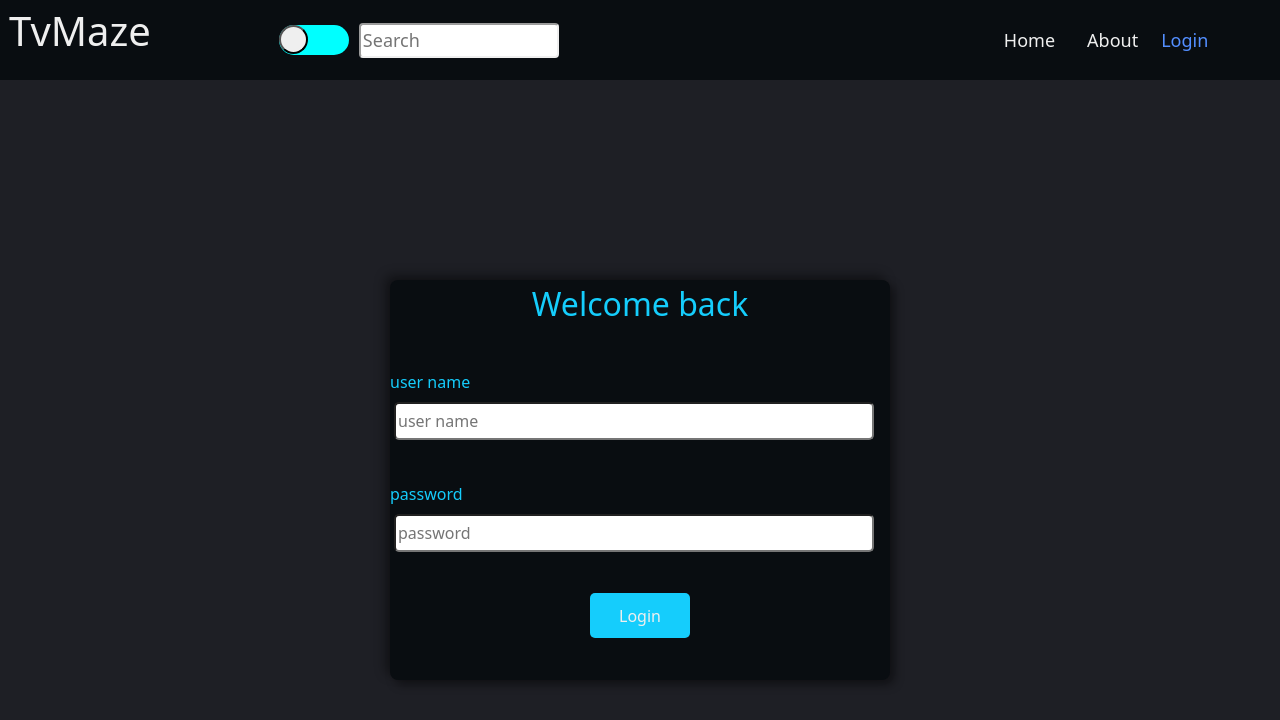
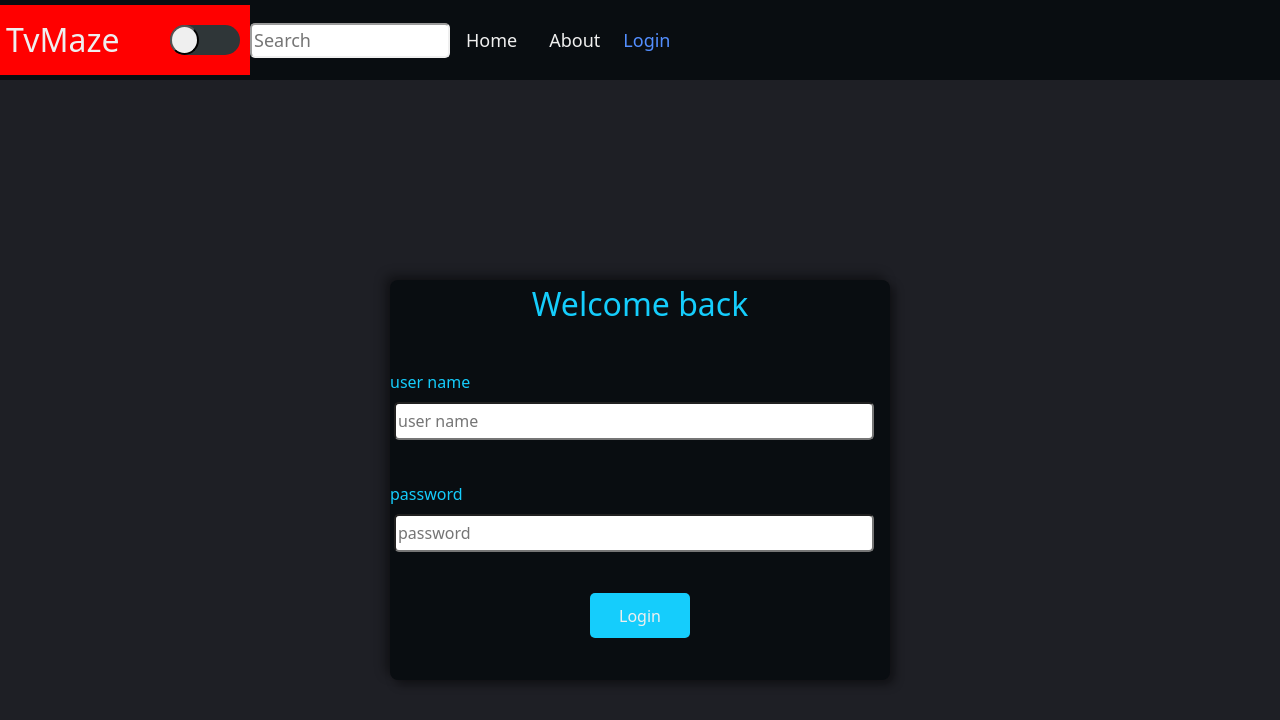
Before and after one commit to pouryaghazizadeh/react-project-simple-1, a React (Create React App) app: page /logIn in a window 1280 px wide. Shown: the top 720 px of the page. Built offline with nearby package versions, Linux system fonts and the light colour scheme.

Commit message:
fix navbar after useeffect

```diff
--- a/src/App.js
+++ b/src/App.js
@@ -1,20 +1,20 @@
+import { Route, Switch } from "react-router-dom";
+import { useState } from "react/cjs/react.development";
+import Aboute from "./component/about/About";
+import Home from "./component/Home";
 import Navbar from "./component/navbar/Navbar";
-import { Switch, Route } from "react-router-dom";
-import Home from "./component/Home";
-import Aboute from "./component/about/About";
-import { useState } from "react/cjs/react.development";
 import PageNotFound from "./component/pageNotFound/PageNotFound";
 import LogIn from "./LogIn/LogIn";
-
 function App() {
   //this function meked for get value from search box
   const getData = (data) => {
     setUpdate(data);
   };
   //this function meked for get mood from Button.jsx
-  const getMood = (clickMood) => {
+  const getMood = ({ clickMood }) => {
     setMood(clickMood);
   };
+
   const [update, setUpdate] = useState(); //this is for update value search box
   const [mood, setMood] = useState(); //this is for update value mood that is light or dark
   return (
@@ -50,7 +50,6 @@ function App() {
 export default App;
 //this object meked for chang mood color to dark and light
 const DarkMood = {
-
   bg: {
     l: { background: "#efefef" },
     d: { background: "#090d11" },
--- a/src/component/Button DarkMood/ButtonMood.jsx
+++ b/src/component/Button DarkMood/ButtonMood.jsx
@@ -1,8 +1,10 @@
 import "./buttonDarkMood.css";
-import { useState } from "react";
+import { useState,useEffect } from "react";
 const Button = ({ getMood }) => {
   const [clickMood, setClickMood] = useState(false);
   getMood(clickMood);
+useEffect(() => {
+}, [])
 
   return (
     <div >
--- a/src/component/Button DarkMood/buttonDarkMood.css
+++ b/src/component/Button DarkMood/buttonDarkMood.css
@@ -1,7 +1,7 @@
 .body-toggel{
     /* position: absolute; */
     margin-right: 10px;
-    background-color: aqua;
+    background-color: #2f3638;
     width: 70px;
     height: 30px;
     border-radius: 44px;
@@ -10,7 +10,7 @@
 
 .button-toggel{
      width: 29px;
-    height: 29px;
+    height: 30px;
     border-radius: 50%;
     outline: none;
     border-color:black;
--- a/src/component/card/Card.jsx
+++ b/src/component/card/Card.jsx
@@ -1,7 +1,7 @@
 import Data from "../db/data.json";
 import "./card.css";
 
-const Card = ({ update,mood,DarkMood }) => {
+const Card = ({ update, mood, DarkMood }) => {
   let tostring = "";
   tostring.concat("", update);
   tostring = tostring.toLocaleLowerCase().toString();
@@ -18,11 +18,23 @@ const Card = ({ update,mood,DarkMood }) => {
   }
 
   return (
-    <div className="container-card" style={mood?DarkMood.bg.d2:DarkMood.bg.l}>
+    <div
+      className="container-card"
+      style={mood ? DarkMood.bg.d2 : DarkMood.bg.l}
+    >
       {FilterDataSearch().map((data, index) => {
+        if (data.length === 0) {
+          return <div style={{display: 'flex',alignItems: 'center',}}>
+            <h2 style ={{color: "red"}}>fffffffffffffffff</h2>
+          </div>;
+        } else {
           return (
-          <div key={index} className="div-cards" style={mood?DarkMood.bg.l:DarkMood.bg.d} >
-            <h2 className="title" style = {mood?DarkMood.c.d:DarkMood.c.l}>
+            <div
+              key={index}
+              className="div-cards"
+              style={mood ? DarkMood.bg.l : DarkMood.bg.d}
+            >
+              <h2 className="title" style={mood ? DarkMood.c.d : DarkMood.c.l}>
                 {data.name}
                 {`S${data.season}E${data.number}`}
               </h2>
@@ -31,12 +43,16 @@ const Card = ({ update,mood,DarkMood }) => {
                 alt={data.name}
                 className="img-card"
               />
-            <p className="Description-card" style = {mood?DarkMood.c.d:DarkMood.c.l}>
+              <p
+                className="Description-card"
+                style={mood ? DarkMood.c.d : DarkMood.c.l}
+              >
                 {" "}
                 {data.summary.split("</p>").join("").replace("<p>", "")}
               </p>
             </div>
           );
+        }
       })}
     </div>
   );
--- a/src/component/navbar/Navbar.jsx
+++ b/src/component/navbar/Navbar.jsx
@@ -1,66 +1,86 @@
-// import SearchBox from "../SearchBox";
-// import styled from "styled-components";
+import {  useState } from "react";
+import { FaBars } from "react-icons/fa";
 import { NavLink } from "react-router-dom";
-import { FaBars } from "react-icons/fa";
+import ButtonMood from "../Button DarkMood/ButtonMood";
 import "../navbar/navbar.css";
-import { useState} from "react";
-import ButtonMood from "../Button DarkMood/ButtonMood";
-
 
 //
 //
 
+const Navbar = ({ getData, getMood, mood, DarkMood }) => {
 
-const Navbar = ({getData,getMood,mood,DarkMood}) => {
+
+
   const [Id, setId] = useState(false); //this is for berger and mobile screen
   const [data, setData] = useState("");
-  getData(data)
+  getData(data);
   return (
-    <div className="div-compo" id={Id ? "div-compo2" : ""} >
-      <nav className="mother-nav" id={Id ? "mother-nav2" : ""} style = {mood?DarkMood.bg.l:DarkMood.bg.d}>
-        <h1 className="name-web" id={Id ? "name-web2" : ""} style = {mood?DarkMood.c.d:DarkMood.c.l}>
+    <div className="div-compo" id={Id ? "div-compo2" : ""}>
+      <nav
+        className="mother-nav"
+        id={Id ? "mother-nav2" : ""}
+        style={mood ? DarkMood.bg.l : DarkMood.bg.d}
+      >
+        <div className = "div-titel" id={Id ? "div-titel2" : ""}>
+        <h1
+          className="name-web"
+
+          style={mood ? DarkMood.c.d : DarkMood.c.l}
+        >
           TvMaze
         </h1>
-        <ButtonMood getMood = {getMood}/>
+        <ButtonMood getMood={getMood} />
+        </div>
         <input
-        style = {mood?DarkMood.search.light:DarkMood.search.dark}
+          style={mood ? DarkMood.search.light : DarkMood.search.dark}
           type="search"
           value={data}
           placeholder="Search"
           className="search-box"
           id={Id ? "search-box2" : ""}
           onChange={(e) => {
+
             setData(e.target.value);
           }}
         />
         <FaBars
-        style={mood?DarkMood.c.d:DarkMood.c.l}
+          style={mood ? DarkMood.c.d : DarkMood.c.l}
           className="Bars"
           onClick={() => {
             setId(!Id);
           }}
         />
 
-        <div className="nave-menu" id={Id ? "nave-menu2" : ""} style = {mood?DarkMood.bg.l:DarkMood.bg.d}>
+        <div
+          className="nave-menu"
+          id={Id ? "nave-menu2" : ""}
+          style={mood ? DarkMood.bg.l : DarkMood.bg.d}
+        >
           <NavLink
-          style={mood?DarkMood.c.d:DarkMood.c.l}
+            style={mood ? DarkMood.c.d : DarkMood.c.l}
             exact
             to="/"
             className="NavLink"
-            activeStyle={{ color: "#15cdfc",border: "solid #15cdfc" }}
+            activeStyle={{ color: "#15cdfc", border: "solid #15cdfc" }}
           >
             Home
           </NavLink>
           <NavLink
-           style={mood?DarkMood.c.d:DarkMood.c.l}
+            style={mood ? DarkMood.c.d : DarkMood.c.l}
             exact
             to="/About"
             className="NavLink"
-            activeStyle={{ color: "#15cdfc",border: "solid #15cdfc"  }}
+            activeStyle={{ color: "#15cdfc", border: "solid #15cdfc" }}
           >
             About
           </NavLink>
-          <NavLink exact to="/Login"   activeStyle={{ color: "#538eff" }} className="Log-in" style = {mood?DarkMood.c.d:DarkMood.c.l }>
+          <NavLink
+            exact
+            to="/Login"
+            activeStyle={{ color: "#538eff" }}
+            className="Log-in"
+            style={mood ? DarkMood.c.d : DarkMood.c.l}
+          >
             Login
           </NavLink>
         </div>
--- a/src/component/navbar/navbar.css
+++ b/src/component/navbar/navbar.css
@@ -5,17 +5,16 @@
 }
 .div-compo {
   width: 100vw;
-  height:80px;
+  height: 80px;
 }
 #div-compo2 {
   width: 100vw;
-  height:80px;
+  height: 80px;
   margin-bottom: 180px;
 }
 
 /* this style is for nav that have h1 and navLink */
 .mother-nav {
-
   height: 80px;
   width: 100vw;
   display: flex;
@@ -26,70 +25,74 @@
 #mother-nav2 {
   height: 259px;
   width: 100vw;
+  padding: 0;
 }
 
-/* style for h1 */
-.name-web {
-background-color: none;
+.div-titel {
+  background: red;
+  height: 70px;
+  width: 250px;
   display: flex;
-  align-self: flex-start;
-  margin: 7px 10vw 0px 9px;
+  justify-content: space-between;
+  align-items: center;
+  /* margin-right: 10vw; */
 }
-#name-web2 {
-  padding: 0;
+#div-titel2 {
   position: absolute;
+  top: 0;
 }
+/* style for h1 web site */
+.name-web{
+  margin-bottom: 0;
+  margin-right: 2px;
+  margin-left: 6px;
+  font-size:xx-large;
+}
+
 /* sstyle for search box */
 .search-box {
   width: 200px;
   height: 35px;
-  border-radius: 4px;
-
+  border-radius: 5px;
   outline: none;
-  margin: 0px 5vw 0px 0px;
   display: flex;
   font-size: large;
 }
 #search-box2 {
-  display: block;
   display: flex;
   text-align: center;
   justify-content: center;
   width: 100%;
-  margin: 10px 70px 0px 60px;
-  justify-content: center;
-  display: flex;
-  flex-direction: column;
-  align-items: center;
+  position: absolute;
+  top: 80px;
+  right: 1px;
+  left: 1px;
 }
 
 /* this style for berger navbae */
 .Bars {
   display: none;
-  /* color: #fff; */
 }
 /* this style for div that have navlink */
 .nave-menu {
   display: flex;
   align-items: center;
-  margin: 0.5rem calc((100vw - 550px) / 2);
+  margin-left: 0.5rem calc((100vw - 550px) / 2);
+  margin-right: 10px;
 }
 #nave-menu2 {
   position: absolute;
-  top: 158px;
-  left: -9px;
-  height: 300 px;
-  width: 100vw;
-  /* background-color: none; */
+  top: 134px;
+  height: 120px;
+  width: 100%;
   display: flex;
   flex-direction: column;
-  align-items: center;
-  margin: 0px;
+  margin:0;
 }
 
 /* this is NavLinlk style */
 .NavLink {
-  /* color: #fff; */
+
   display: flex;
   align-items: center;
   text-decoration: none;
@@ -108,7 +111,7 @@ background-color: none;
   font-size: large;
 }
 .Log-in:hover {
-  color:#1e1f25;
+  color: #1e1f25;
   background: #15cdfc;
   height: 40px;
   width: 57px;
@@ -117,7 +120,10 @@ background-color: none;
 }
 
 /* media for navbar monile */
-@media screen and (max-width: 768px) {
+@media screen and (max-width: 769px) {
+  .div-titel {
+    width: 200px;
+  }
   .Bars {
     display: block;
     position: absolute;
@@ -136,10 +142,9 @@ background-color: none;
 }
 
 @media screen and (min-width: 768px) {
-
   #div-compo2 {
     width: 100vw;
-    height:80px;
+    height: 80px;
     margin-bottom: 0px;
   }
   #mother-nav2 {
@@ -149,12 +154,12 @@ background-color: none;
     display: flex;
     justify-content: space-between;
   }
-  #name-web2 {
+  /* #name-web2 {
     color: #15cdfc;
     display: flex;
     align-self: flex-start;
     margin: 15px 10vw 0px 9px;
-  }
+  } */
   #search-box2 {
     width: 200px;
     height: 35px;
@@ -181,6 +186,4 @@ background-color: none;
     cursor: pointer;
     align-self: flex-end;
   }
-
-
 }
```
Lines whose indentation alone changed are shown as unchanged.
